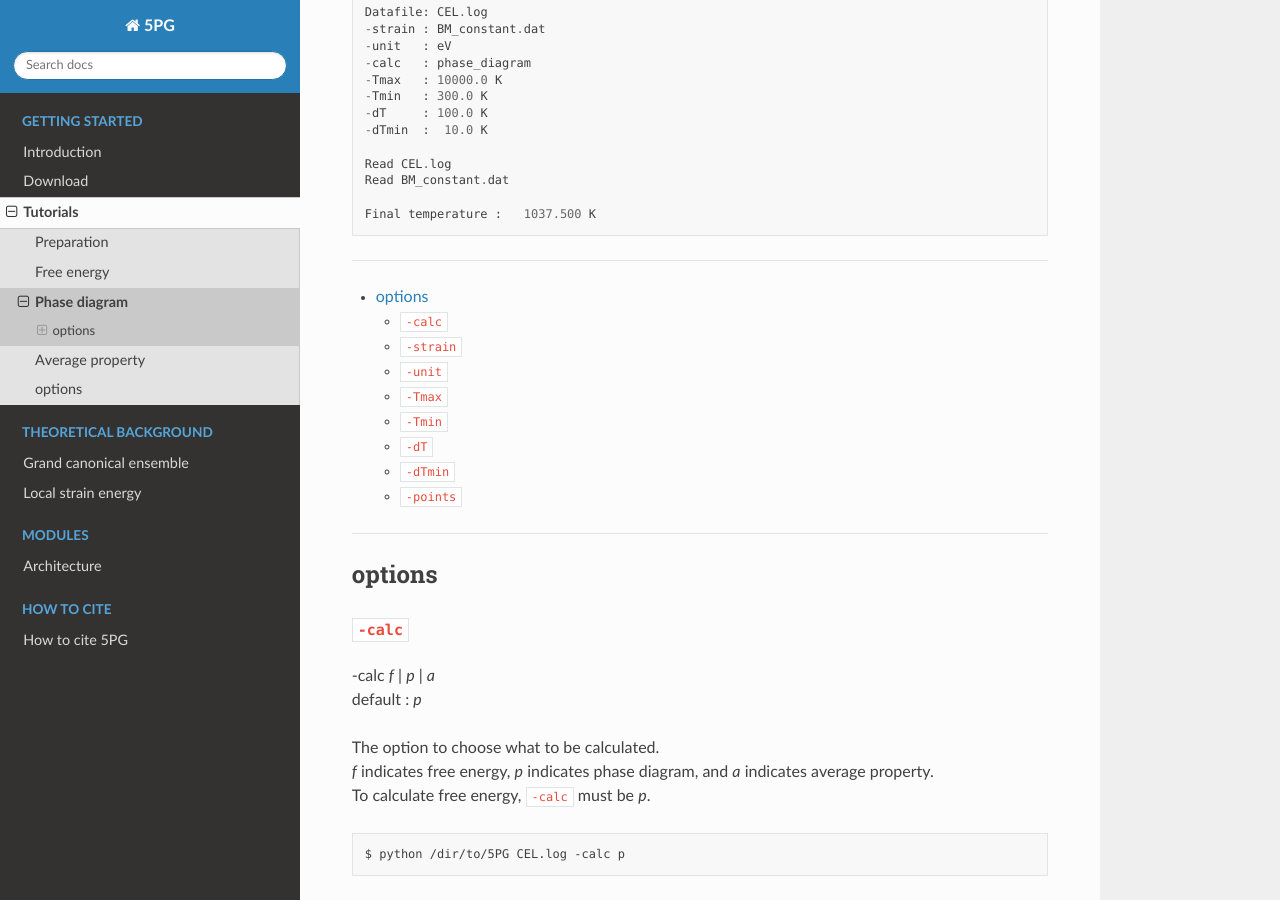
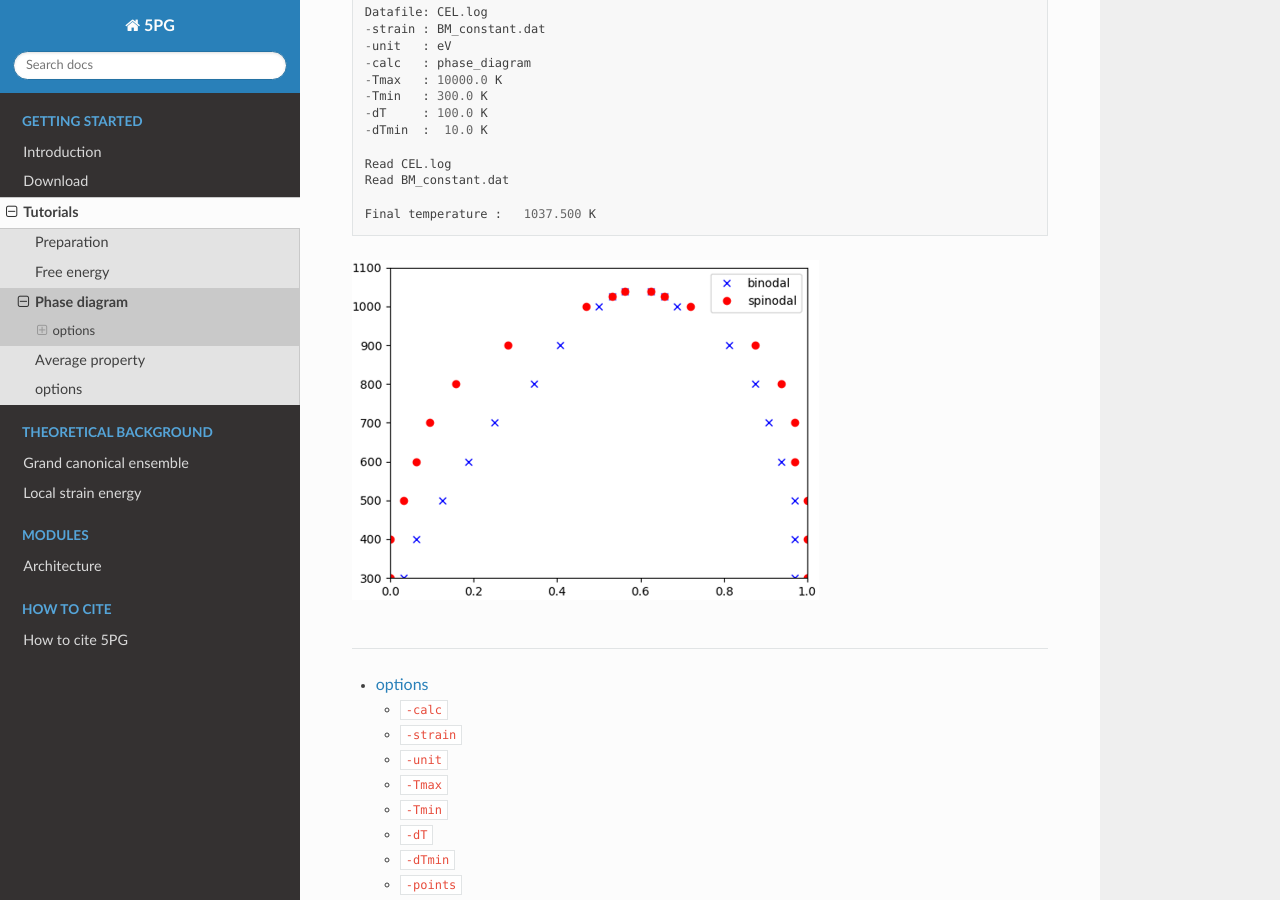
Before and after one commit to Han-Gyuseung/5PG, a Sphinx documentation site: the page built from docs/source/start/tutorial/phase_diagram.rst, in a window 1280 px wide and 900 px high, scrolled down 567 px. Built offline with Sphinx 7.4.7 and the Read the Docs theme 2.0.0, drawn with Linux system fonts in a browser that asks for light colours.

Commit message:
Update phase_diagram.rst

```diff
--- a/docs/source/start/tutorial/phase_diagram.rst
+++ b/docs/source/start/tutorial/phase_diagram.rst
@@ -34,7 +34,7 @@ The phase diagram and log obtain from the example files is as follows:
  Final temperature :   1037.500 K
 
 
-.. include:: ../../_static/phase_diagram.png
+.. image:: ../../_static/phase_diagram.png
 
 
 -------------------
```
